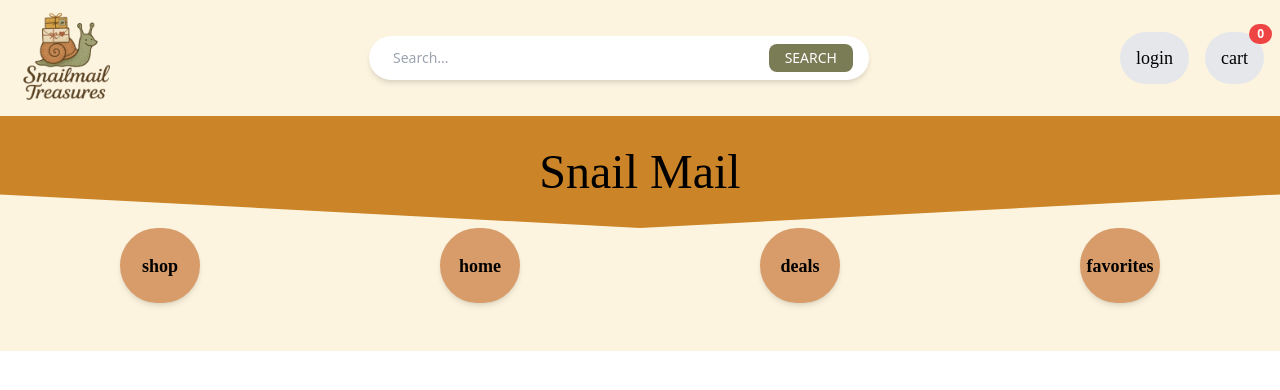
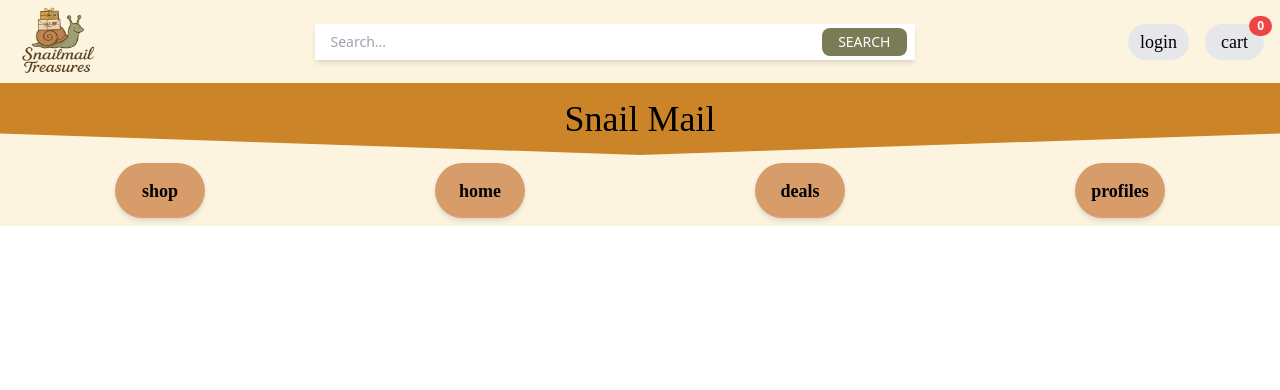
Before and after one commit to Tunje/SnailMailTreasures, a React (Vite) app in the folder frontend/: page / in a window 1280 px wide. Shown: the top 390 px of the page. Built offline with nearby package versions, Linux system fonts and the light colour scheme; a web font is replaced by a local one.

Commit message:
made the nav smaller and turned circles to capsules

```diff
--- a/frontend/src/components/navbar.tsx
+++ b/frontend/src/components/navbar.tsx
@@ -7,14 +7,14 @@ export default function Navbar() {
   const [cartCount, setCartCount] = useState(0);
 
   return (
-    <nav className="fixed top-0 left-0 w-full z-50 bg-[#FDF4DF] pt-2 pb-4">
+    <nav className="fixed top-0 left-0 w-full z-50 bg-[#FDF4DF] pt-1 pb-2">
       <div className="px-4 flex flex-col gap-4 md:flex-row md:justify-between md:items-center">
         {/* Logo */}
         <div className="flex items-center gap-6">
           <img
             src="/snailmail-logo.png"
             alt="Snailmail Treasures Logo"
-            className="w-[102px] h-[100px] cursor-pointer hover:scale-105 transition"
+            className="w-[85px] h-[75px] cursor-pointer hover:scale-105 transition"
             onClick={() => {
               console.log("Logo clicked");
               navigate("/");
@@ -23,7 +23,7 @@ export default function Navbar() {
         </div>
 
         {/* Search */}
-        <div className="flex items-center bg-white px-4 py-2 rounded-full shadow-md w-full md:w-[500px]">
+        <div className="flex items-center bg-white px-2 py-1 rounded-half shadow-md w-full md:w-[600px]">
           <input
             type="text"
             placeholder="Search..."
@@ -48,7 +48,7 @@ export default function Navbar() {
         {/* Login/Cart */}
         <div className="flex gap-4 flex-wrap justify-center md:justify-end">
           <button
-            className={`rounded-full font-grover px-4 py-3 text-lg transition
+            className={`rounded-full font-grover px-3 py-0 text-lg transition
             ${
               activeNav === "login"
                 ? "bg-blue-400 text-white scale-105"
@@ -65,7 +65,7 @@ export default function Navbar() {
 
           <div className="relative">
             <button
-              className={`rounded-full font-grover px-4 py-3 text-lg transition
+              className={`rounded-full font-grover px-4 py-1 text-lg transition
             ${
               activeNav === "cart"
                 ? "bg-blue-400 text-white scale-105"
@@ -88,16 +88,16 @@ export default function Navbar() {
       </div>
 
       {/* Banner */}
-      <div className="clip-banner bg-[#CB8427] text-center py-6 md:py-8 mt-4 mb-2 md:mt-2 md:mb-1 w-full">
-        <h1 className="text-5xl font-grover">Snail Mail</h1>
+      <div className="clip-banner bg-[#CB8427] text-center py-4 md:py-4 mt-2 mb-1 md:mt-1 md:mb-2 w-full">
+        <h1 className="text-4xl font-grover">Snail Mail</h1>
       </div>
 
       {/* Circles */}
-      <div className="flex justify-around mt-[-4px] mb-8">
-        {["shop", "home", "deals", "favorites"].map((label) => (
+      <div className="flex justify-around mt-[-0px] mb-0">
+        {["shop", "home", "deals", "profiles"].map((label) => (
           <div
             key={label}
-            className={`w-[80px] h-[75px] flex items-center justify-center rounded-full shadow-md font-grover text-lg font-bold
+            className={`w-[90px] h-[55px] flex items-center justify-center rounded-full shadow-md font-grover text-lg font-bold
             cursor-pointer transition
             ${
               activeNav === label
```
Lines whose indentation alone changed are shown as unchanged.
